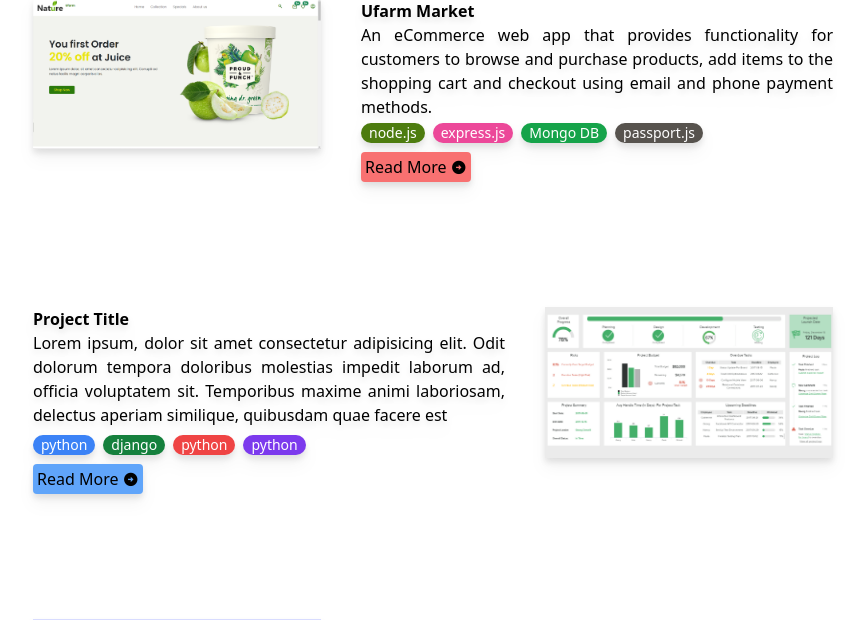
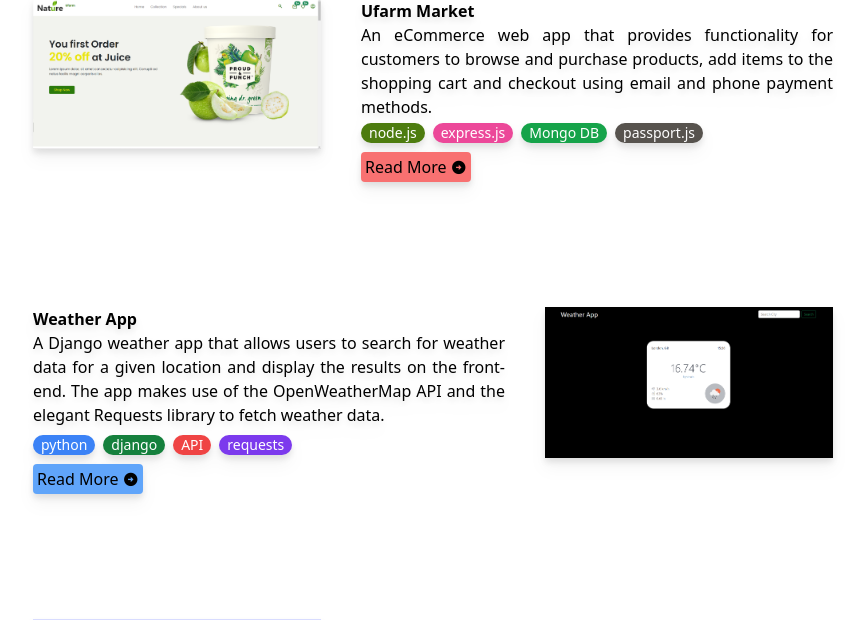
Before and after one commit to TrippleA-Ashaba/tripplea_codes, a Django app: page / in a window 1280 px wide. Shown: the part 875-1495 px from the top of the page, without its empty margins (207-1072 px from the left). Run offline with Django 4.2, Linux system fonts and the light colour scheme; some libraries are stand-ins or nearby versions; some web fonts are replaced.

Commit message:
Add weather app project

```diff
--- a/templates/partials/projects.html
+++ b/templates/partials/projects.html
@@ -43,25 +43,28 @@
 			class="relative mb-32 drop-shadow-lg transition-all delay-100 duration-1000 ease-in-out hover:scale-105 md:flex md:flex-row-reverse">
 			<div class="md:ml-10">
 				<div class="md:w-72">
-					<img class="object-fit" src="{% static 'images/projects/test.png' %}" alt="" />
+					<img
+						class="object-fit"
+						src="{% static 'images/projects/weather_app.png' %}"
+						alt="" />
 				</div>
 			</div>
 			<div>
-				<h3 class="mt-3 font-bold md:mt-0">Project Title</h3>
+				<h3 class="mt-3 font-bold md:mt-0">Weather App</h3>
 				<p class="mb-2 text-justify">
-					Lorem ipsum, dolor sit amet consectetur adipisicing elit. Odit dolorum tempora
-					doloribus molestias impedit laborum ad, officia voluptatem sit. Temporibus
-					maxime animi laboriosam, delectus aperiam similique, quibusdam quae facere est
+					A Django weather app that allows users to search for weather data for a given
+					location and display the results on the front-end. The app makes use of the
+					OpenWeatherMap API and the elegant Requests library to fetch weather data.
 				</p>
 				<div class="mb-3 flex flex-wrap gap-2 text-sm text-white">
 					<div class="rounded-full bg-blue-500 px-2">python</div>
 					<div class="rounded-full bg-green-700 px-2">django</div>
-					<div class="rounded-full bg-red-500 px-2">python</div>
-					<div class="rounded-full bg-violet-600 px-2">python</div>
+					<div class="rounded-full bg-red-500 px-2">API</div>
+					<div class="rounded-full bg-violet-600 px-2">requests</div>
 				</div>
 				<a
 					class="rounded bg-blue-400 p-1 after:absolute after:inset-0 hover:bg-blue-500 hover:text-white"
-					href="{% static 'docs/keyboard-shortcuts-windows.pdf' %}"
+					href="{% static 'docs/django_weather_app.pdf' %}"
 					target="_blank"
 					>Read More <i class="ri-arrow-right-circle-fill"></i
 				></a>
```
Also changed, not shown: static/images/projects/weather_app.png (added), 1 other file.
